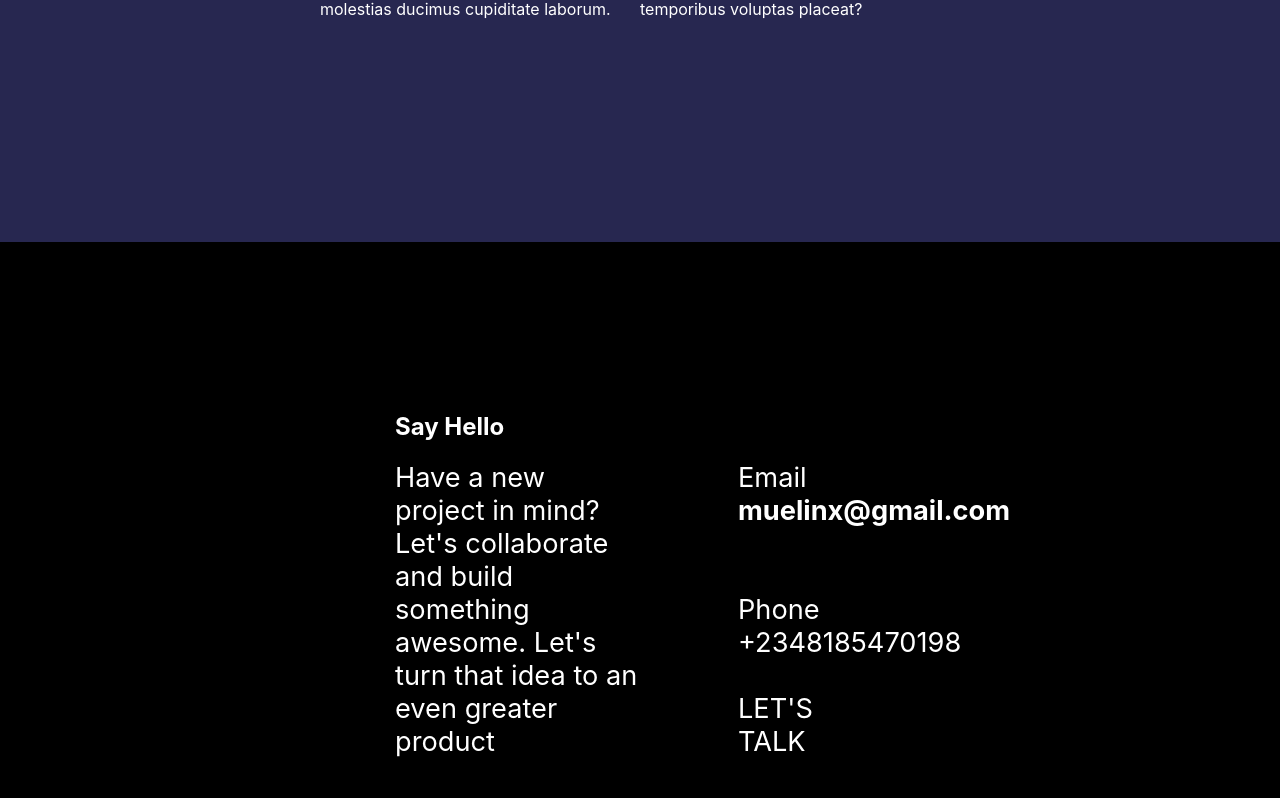
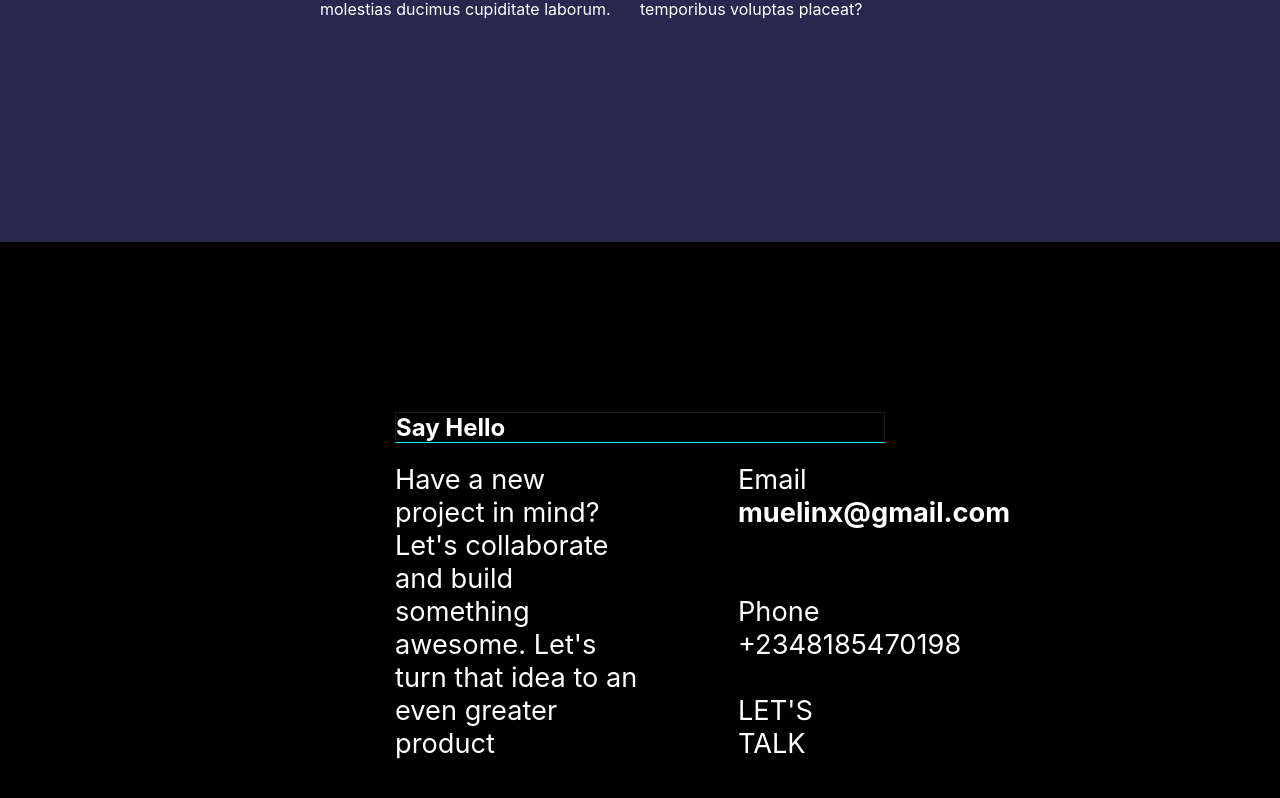
Before and after one commit to Muelji/myportfoliowebsite, a React (Create React App) app: page / in a window 1280 px wide. Shown: the part 4961-5759 px from the top of the page. Built offline with nearby package versions, Linux system fonts and the light colour scheme.

Commit message:
working on all component

```diff
--- a/src/App.js
+++ b/src/App.js
@@ -25,8 +25,6 @@ function App() {
                  <Route path='/footer' element={<Footer/>}/>
              </Routes>
         </Router>
-
-
     </div>
   );
 }
--- a/src/Components/Footer.css
+++ b/src/Components/Footer.css
@@ -35,3 +35,9 @@
 }
 
 span{color: white}
+
+.hello{
+  border: 1px solid rgb(29, 28, 28);
+  border-bottom-color: aqua;
+
+}
--- a/src/Components/Footer.jsx
+++ b/src/Components/Footer.jsx
@@ -9,7 +9,7 @@ function Footer() {
     <div className='genfoot'>
 
        <div className='divf'>
-        <div><h2>Say Hello</h2></div>
+        <div><h2 className='hello'>Say Hello</h2></div>
              <div className='divfoot'>
               <div className='foot1'>
               <span> Have a new project in mind? Let's collaborate and build something awesome. Let's turn that idea to an even greater product </span>
```
